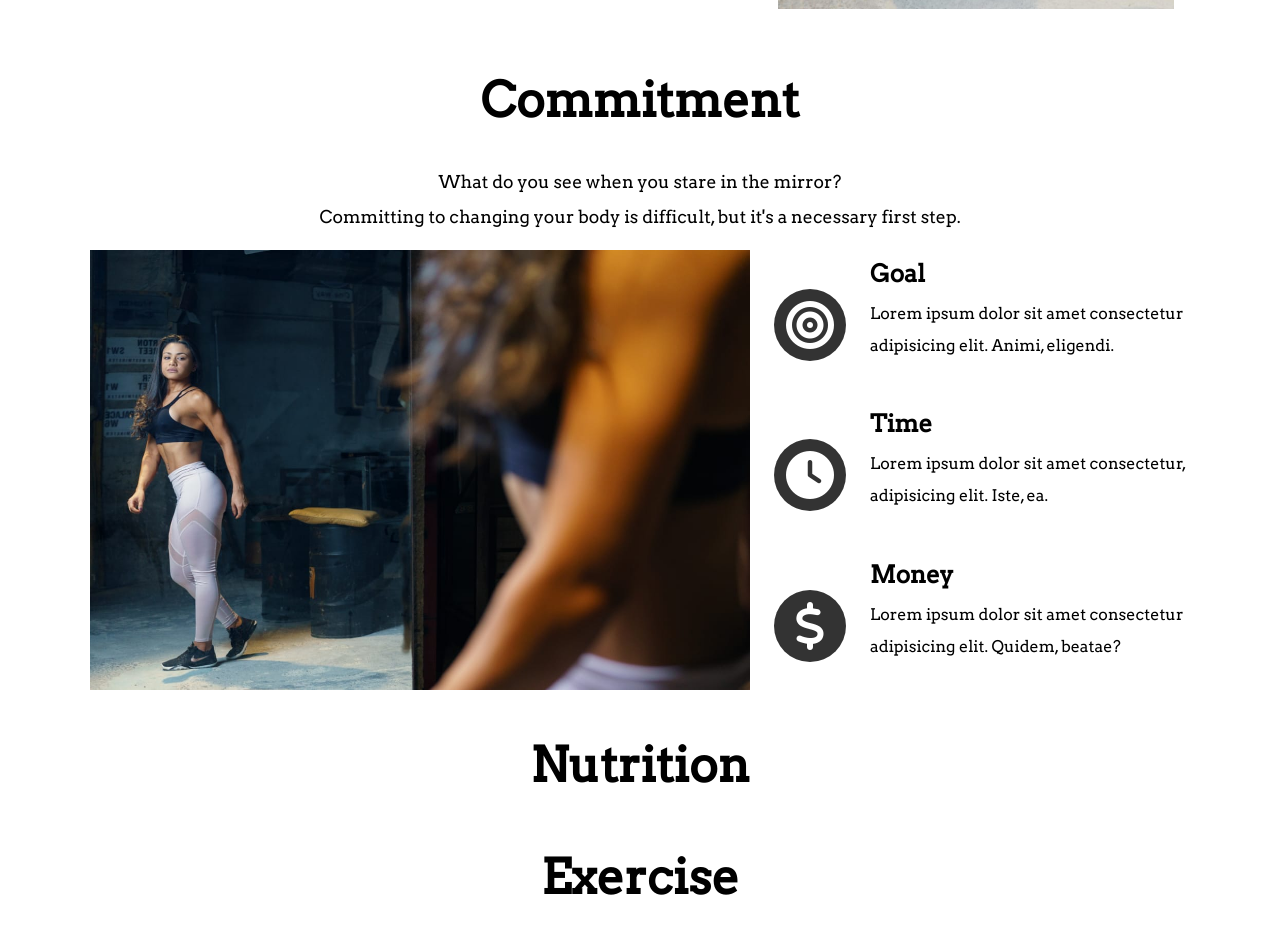
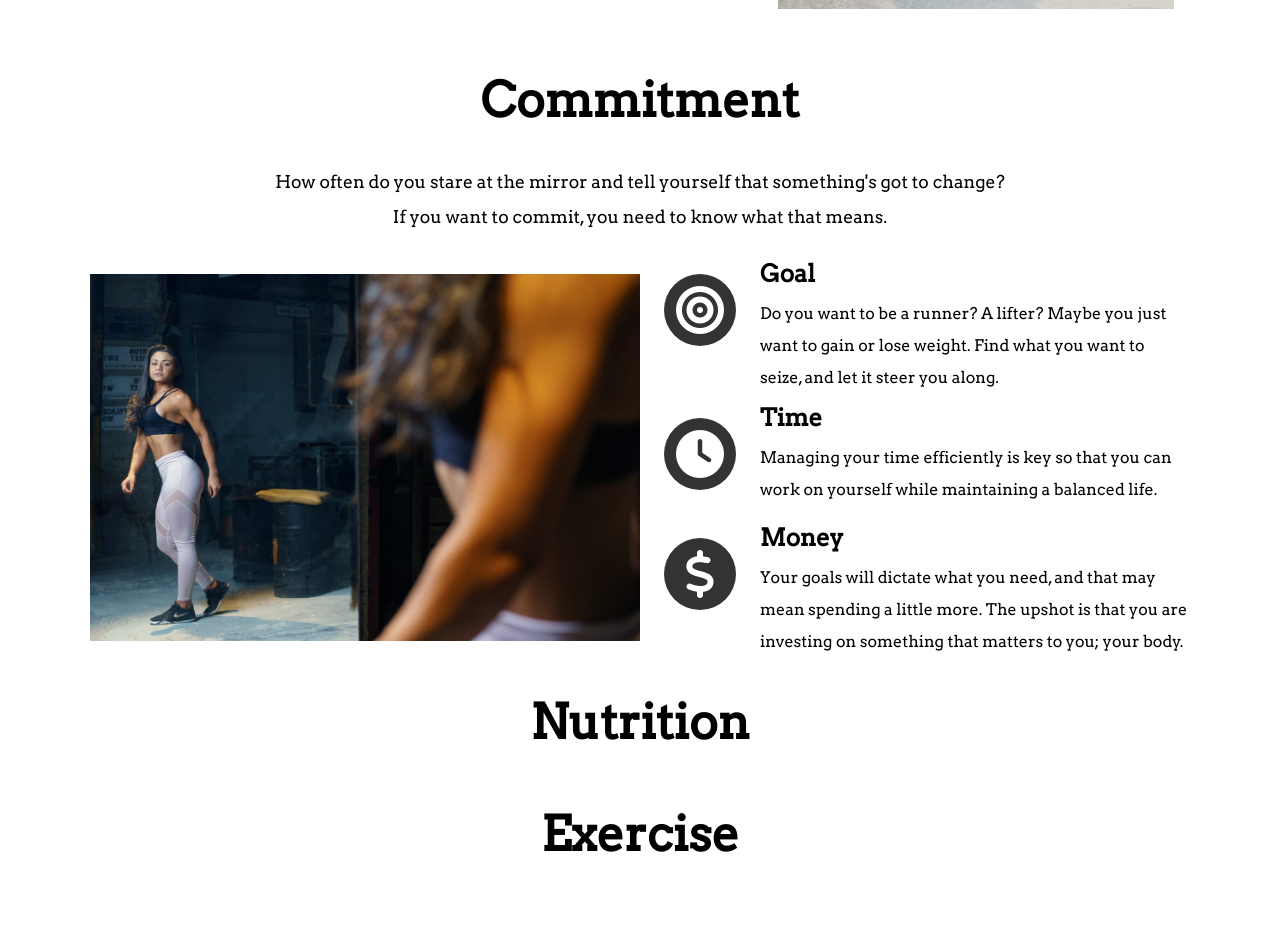
Before and after one commit to segarciat/NelsiFitness, a plain HTML site: page index.html in a window 1280 px wide. Shown: the part 1529-2457 px from the top of the page. After the commit the page ends 2427 px from the top, so only its background shows below. Drawn offline with Linux system fonts and the light colour scheme.

Commit message:
Re-aligned the three symbols by removing the top positoning offset, and added padding to the top of the image.

```diff
--- a/css/main.css
+++ b/css/main.css
@@ -1,5 +1,5 @@
 .container {
-  width: 1100px;
+  max-width: 1100px;
   margin: 0 auto; }
 
 .section-title {
@@ -136,17 +136,17 @@ header {
 #commitment .commit-wrap {
   justify-content: space-evenly; }
   #commitment .commit-wrap .commit-photo {
-    flex: 1.5; }
+    padding-top: 1.5rem;
+    order: 1;
+    flex: 1; }
     #commitment .commit-wrap .commit-photo img {
       width: 100%; }
   #commitment .commit-wrap .commit-list {
+    order: 2;
     flex: 1;
     grid-template-columns: 1fr 4fr; }
     #commitment .commit-wrap .commit-list h3 {
       text-align: justify; }
-    #commitment .commit-wrap .commit-list span {
-      position: relative;
-      top: 10%; }
     #commitment .commit-wrap .commit-list span i {
       background: #333;
       color: #fff;
--- a/index.html
+++ b/index.html
@@ -66,9 +66,9 @@
   <section id="commitment">
     <div class="container">
       <h2 class="section-title">Commitment</h2>
-      <p class="txt-ctr fs-1">What do you see when you stare in the mirror?
+      <p class="txt-ctr fs-1">How often do you stare at the mirror and tell yourself that something's got to change?
       </p>
-      <p class="txt-ctr fs-1 mb-1">Committing to changing your body is difficult, but it's a necessary first step.</p>
+      <p class="txt-ctr fs-1 mb-1">If you want to commit, you need to know what that means.</p>
       <div class="commit-wrap flx-ctr">
         <div class="commit-photo">
           <img src="./img/nelsi-mirror-commitment.jpg" alt="Nelsi looking at mirror">
@@ -79,21 +79,21 @@
           </span>
           <div class="goal">
             <h3 class="fs-2">Goal</h3>
-            <p>Lorem ipsum dolor sit amet consectetur adipisicing elit. Animi, eligendi.</p>
+            <p>Do you want to be a runner? A lifter? Maybe you just want to gain or lose weight. Find what you want to seize, and let it steer you along.</p>
           </div>
           <span class="m-1 p-s">
             <i class="fas fa-clock fa-3x txt-ctr p-m brc"></i>
           </span>
           <div class="time">
             <h3 class="fs-2">Time</h3>
-            <p>Lorem ipsum dolor sit amet consectetur, adipisicing elit. Iste, ea.</p>
+            <p>Managing your time efficiently is key so that you can work on yourself while maintaining a balanced life.</p>
           </div>
           <span class="m-1 p-s">
             <i class="fas fa-dollar-sign fa-3x txt-ctr p-m brc"></i>
           </span>
           <div class="money">
             <h3 class="fs-2">Money</h3>
-            <p>Lorem ipsum dolor sit amet consectetur adipisicing elit. Quidem, beatae?</p>
+            <p>Your goals will dictate what you need, and that may mean spending a little more. The upshot is that you are investing on something that matters to you; your body.</p>
           </div>
         </div>
       </div>
```
Lines whose indentation alone changed are shown as unchanged.
